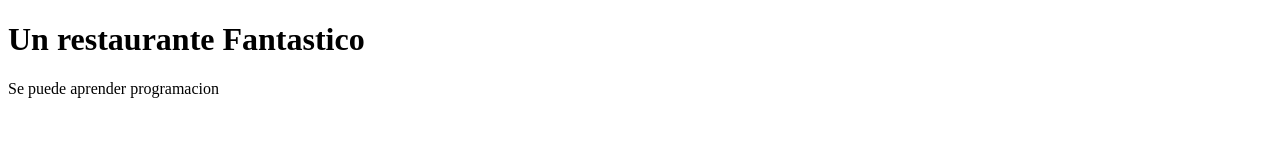
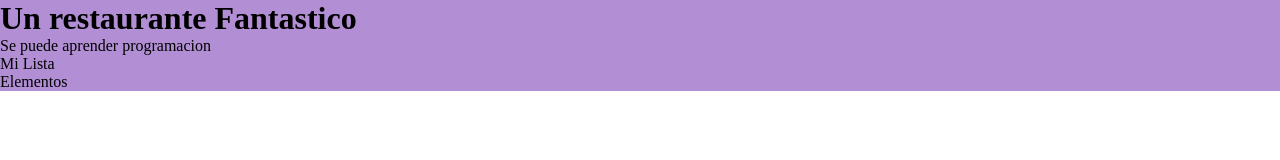
Before and after one commit to David1035/RestaurantMiVidaPrivada, a plain HTML site: page index.html in a window 1280 px wide. Drawn offline with Linux system fonts and the light colour scheme.

Commit message:
Se crea carpeta CSS y archivo style, además, se cambia el color de fondo del html

```diff
--- /dev/null
+++ b/css/style.css
@@ -0,0 +1,9 @@
+* {
+    box-sizing: border-box;
+    margin: 0;
+    padding: 0;
+}
+
+header {
+    background-color: rgb(178, 142, 212);
+}
--- a/index.html
+++ b/index.html
@@ -4,9 +4,17 @@
     <meta charset="UTF-8">
     <meta name="viewport" content="width=device-width, initial-scale=1.0">
     <title>Document</title>
+    <link rel="stylesheet" href="css/style.css">
 </head>
 <body>
-    <h1> Un restaurante Fantastico</h1>
-    <p>Se puede aprender programacion</p>
+    <header>
+        <h1> Un restaurante Fantastico</h1>
+        <p>Se puede aprender programacion</p>
+        <ul>
+            <li>Mi Lista</li>
+            <li>Elementos</li>
+        </ul>
+    </header>
+
 </body>
 </html>
```
